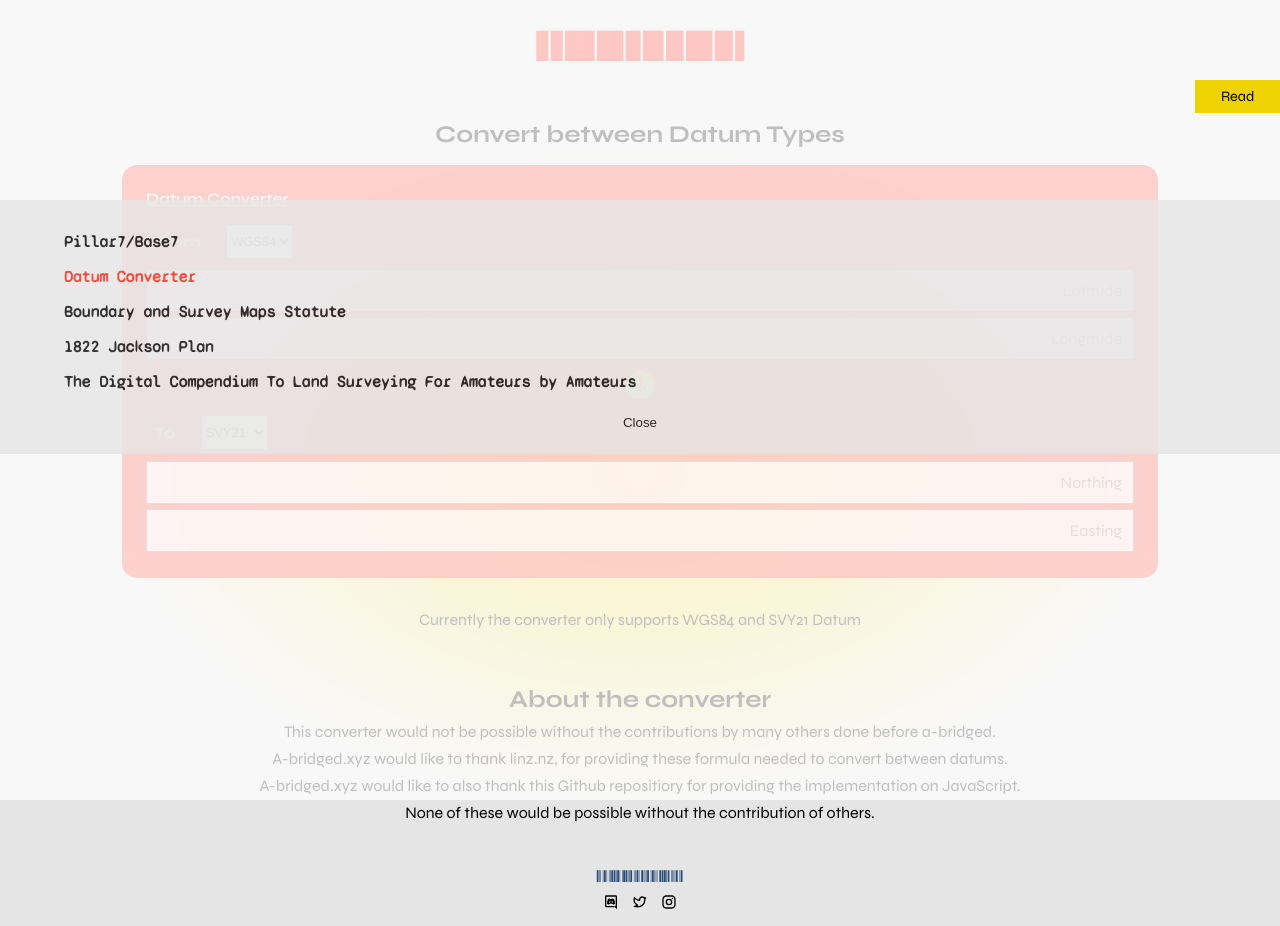
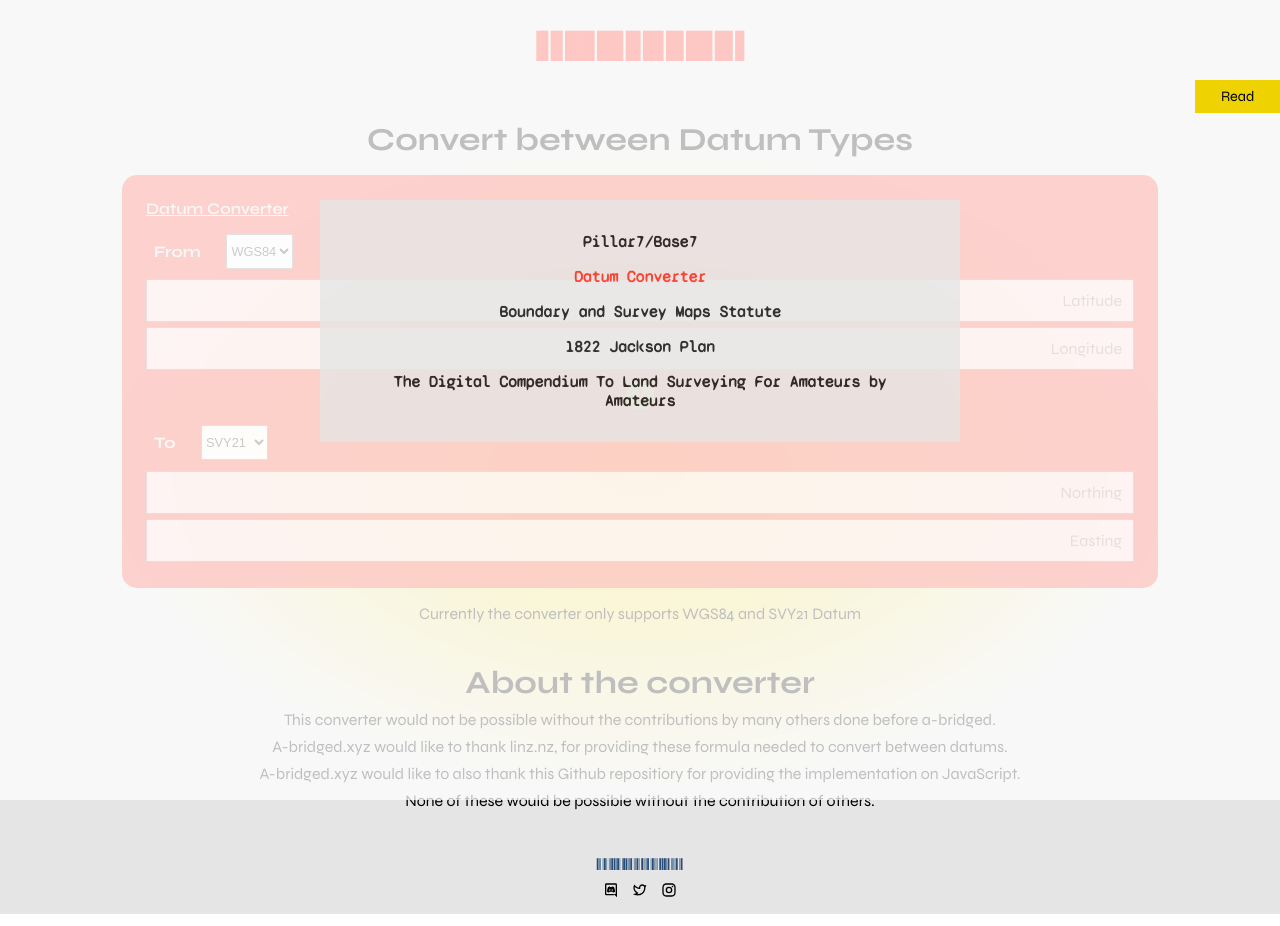
Before and after one commit to syahshiimi/a-bridged, a React (Create React App) app: page /datumconverter in a window 1280 px wide. Both pictures are taken after a click on the button "Read". Built offline with nearby package versions, Linux system fonts and the light colour scheme; a web font is replaced by a local one.

Commit message:
started working on ipad layout

```diff
--- a/src/assets/css/index.css
+++ b/src/assets/css/index.css
@@ -169,6 +169,7 @@ a {
   font-weight: 600;
 }
 
+
 li {
   font-size: 1rem;
   font-family: "Syne";
@@ -204,6 +205,25 @@ blockquote > p {
   color: var(--primary-clr-100);
 }
 
+/* Tablet Media Queries */
+
+@media (min-width: 992px) {
+  h1 {
+    font-size: 2rem;
+  }
+  h2 {
+    font-size: 1.6rem;
+  }
+  h3 {
+    font-size: 1.5rem;
+  }
+  h4 {
+    font-size: 1.35rem;
+  }
+  h5 {
+    font-size: 1.25rem;
+  }
+}
 
 
 .c-navbar__modal {
@@ -246,4 +266,16 @@ blockquote > p {
 
 .ReactModal__Overlay--before-close{
     opacity: 0;
+    transition: opacity 500ms ease-in-out;
 }
+
+@media (min-width: 992px) {
+  .c-navbar__modal {
+    left: 25%;
+    top: 25%;
+    width: 50%;
+  }
+  .c-navbar__ul {
+    text-align: center;
+  }
+}
--- a/src/components/navbar.js
+++ b/src/components/navbar.js
@@ -1,6 +1,5 @@
-import React, { useEffect, useState } from "react";
+import React, { useEffect } from "react";
 import Modal from "react-modal";
-import { Link } from "react-router-dom";
 import styled from "styled-components";
 
 import { pageLinks } from "../assets/data";
@@ -18,10 +17,7 @@ export default function Navbar() {
     setIsOpen(true);
   }
 
-  function afterOpenModal() {
-    // references are now sync'd and can be accessed.
-    console.log("is open");
-  }
+  function afterOpenModal() {}
 
   function closeModal() {
     setIsOpen(false);
@@ -39,10 +35,7 @@ export default function Navbar() {
         contentLabel="Example Modal"
         className={"c-navbar__modal"}
       >
-        <Navlist list={pageLinks} />
-        <button className="c-navbar__modalbutton" onClick={closeModal}>
-          Close
-        </button>
+        <Navlist list={pageLinks} isOpen={closeModal} />
       </Modal>
     </NavWrapper>
   );
@@ -63,4 +56,7 @@ const NavWrapper = styled.div`
   .c-navbar__text {
     font-size: 0.9rem;
   }
+
+  @media (min-width: 992px) {
+  }
 `;
--- a/src/components/navlist.js
+++ b/src/components/navlist.js
@@ -9,6 +9,7 @@ export default function Navlist({ list, isOpen }) {
           <ul className="c-navbar__ul" key={pageID}>
             <li className="c-navbar__links">
               <NavLink
+                onClick={isOpen}
                 style={({ isActive }) => {
                   return {
                     color: isActive ? "#F62210" : "",
--- a/src/pages/datumconverter.js
+++ b/src/pages/datumconverter.js
@@ -44,7 +44,7 @@ const DatumWrapper = styled.main`
   padding: 5vh 0vw;
 
   .c-datumconverter__subtext {
-    padding: 2vh 15vw;
+    padding: 0vh 15vw;
   }
 
   .c-aboutconverter {
--- a/src/pages/home.js
+++ b/src/pages/home.js
@@ -14,7 +14,11 @@ const Home = () => {
       </main>
       <section className="l-homepage__event">
         <i>Upcoming</i>
-        <p>How We Learn(t), Gillman Barracks Blk 9</p>
+        <p>
+          <i>substance of a minute, recorded by a machine and a few others</i>,
+          now showing for <strong>'How We Learn(t)'</strong> at Gillman Barracks
+          Block 9
+        </p>
       </section>
     </HomeWrapper>
   );
@@ -42,6 +46,16 @@ const HomeWrapper = styled.main`
     margin-top: 10vh;
     text-align: center;
   }
+
+  /* tablet */
+  @media (min-width: 992px) {
+    .l-homepage__event {
+      margin: 10vh 25vw 0vh;
+    }
+    img {
+      max-width: 300px;
+    }
+  }
 `;
 
 export default Home;
--- a/src/pages/landing.js
+++ b/src/pages/landing.js
@@ -16,7 +16,7 @@ export default function Landing() {
     <LandingWrapper>
       <div className="l-landing">
         <h1 className="c-landing__title">{title}</h1>
-        <p className="c-landing__subtext">{subtext}</p>
+        <h5 className="c-landing__subtext">{subtext}</h5>
         <Link to="/home" className="c-landing__enter">
           Enter
         </Link>
@@ -29,8 +29,8 @@ const LandingWrapper = styled.div`
 
   .l-landing {
     transition: all 3.5s ease-in-out;
-    min-height: 100vh;
     display: flex;
+    height: 100vh;
     justify-content: center;
     flex-direction: column;
     padding: 0vh 7vw;
@@ -58,4 +58,25 @@ const LandingWrapper = styled.div`
   .c-landing__enter {
     text-align: center;
   }
+
+  /* Tablet */
+
+  @media (min-width: 992px) {
+    .c-landing__title {
+      font-size: 5rem;
+      margin: 0;
+    }
+    .c-landing__subtext {
+      margin: 2vh 15vw;
+    }
+    .c-landing__enter {
+      font-size: 1.25rem;
+    }
+    /*
+    :hover {
+        text-decoration: underline;
+        color: var(--primary-clr-50);
+    }
+*/
+  }
 `;
```
